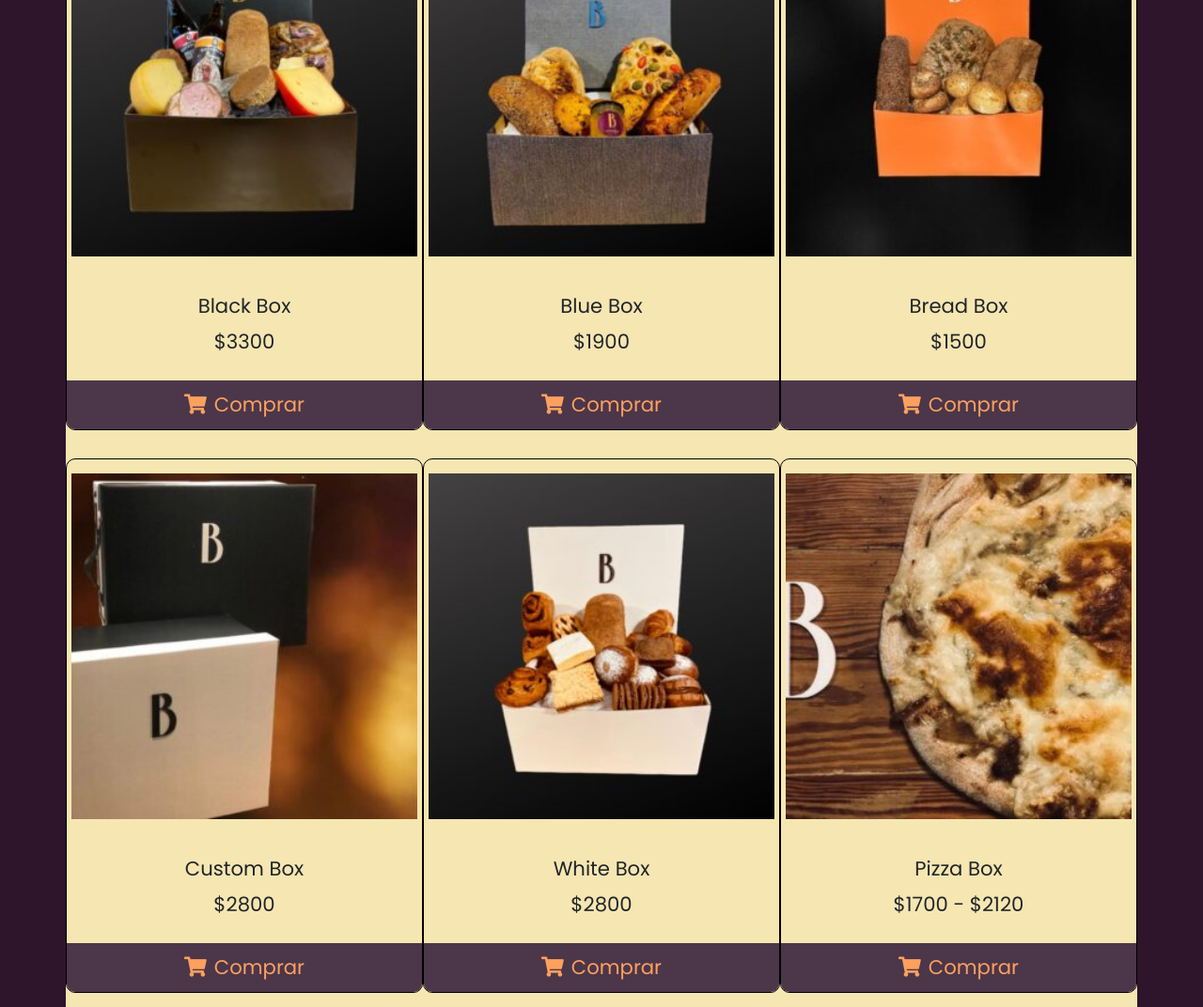
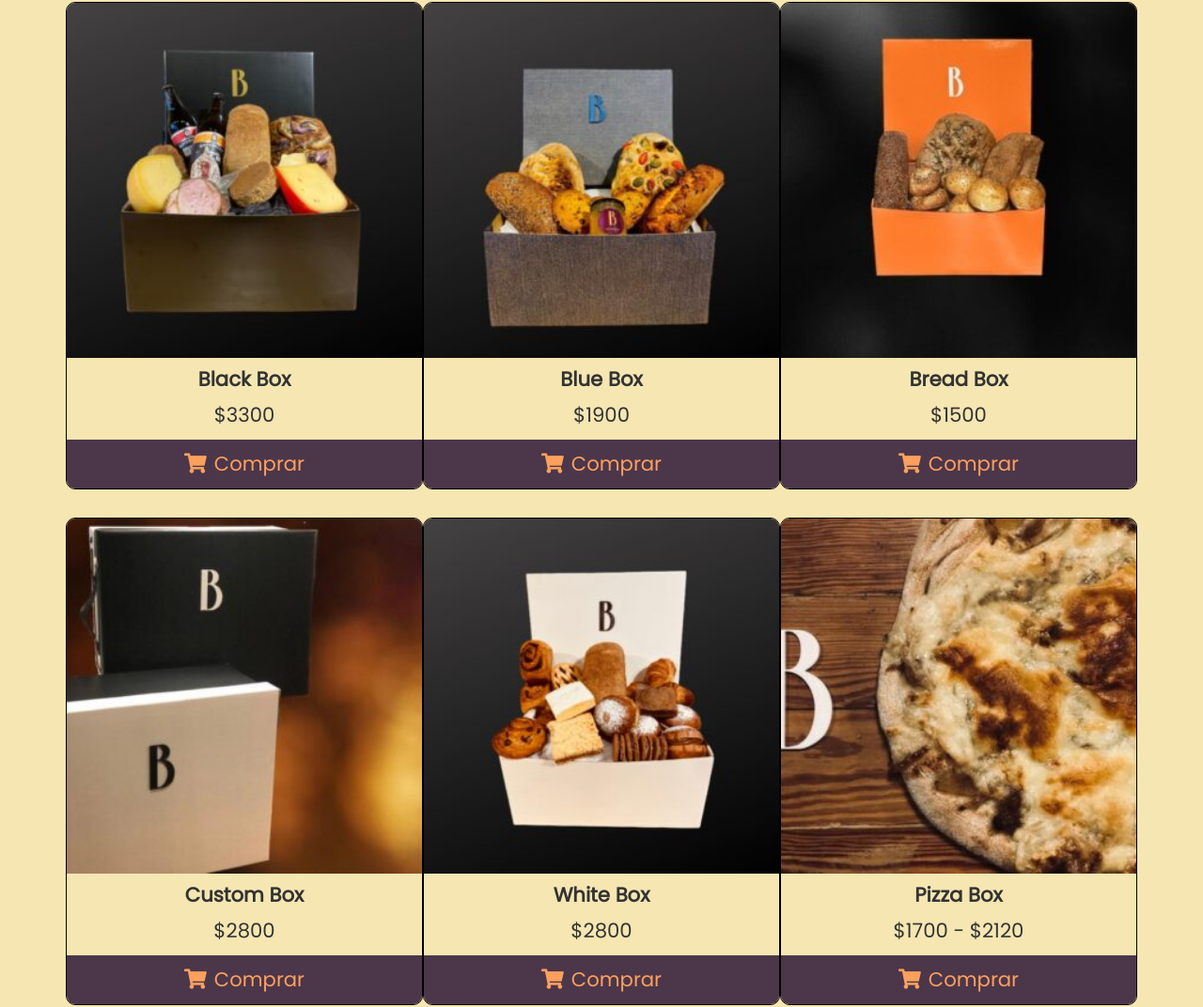
Before and after one commit to nicx-g/bastard-replica, a website: page views/productos.html in a window 1280 px wide. Shown: the part 556-1628 px from the top of the page at 94% size. Drawn offline with Linux system fonts and the light colour scheme.

Commit message:
cambie un par de cosas que me molestaban de productos, elimine 4 colores, quedandome con 11 y no me acuerdo que mas

```diff
--- a/scss/componentes/_global.scss
+++ b/scss/componentes/_global.scss
@@ -91,7 +91,7 @@ body {
   .portada-titulo{
       animation-duration: 2s;
       animation-name: portada-titulo;
-      background-color: $background-color-portada-titulo;
+      background-color: get-opacity(black, .5);
       color: $color-text-base;
       display: inline-block;
       font-family: $main-font-tittle;
@@ -133,7 +133,7 @@ body {
   }
 }
 
-/*index.html y sección final de la mayoríad de views*/
+/*index.html*/
 
 .main-section {
   div{margin: 20px 0;}
@@ -190,43 +190,54 @@ body {
   background-color: $background-color-advertencia-productos;
   color: $color-text-base;
   font-size: 1.525rem;
-  padding: 0 30px;
+  margin: 30px auto;
+  margin-top: 120px;
+  padding: 15px 30px;
   p{font-size: 1.125rem;}
-  h1{margin:0;}
+  h1{
+    margin:0;
+    margin-bottom: 30px;
   }
-
-.odio-grid{ /*cabe aclarar que le voy a cambiar el nombre a futuro jajajaja update: sigo odiando grid. me niego a cambiarle el nombre, aguante flexbox. update2: qué horrible que es esto man, me está agarrando un acv odio las grillas update3: me harté, por hoy, al final usé propiedades de flexbox, no puedo con las grillas*/
+}
+ /*cabe aclarar que le voy a cambiar el nombre a futuro jajajaja update: sigo odiando grid. me niego a cambiarle el nombre, aguante flexbox. update2: qué horrible que es esto man, me está agarrando un acv odio las grillas update3: me harté, por hoy, al final usé propiedades de flexbox, no puedo con las grillas*/
+.odio-grid {
   background-color: $background-color-footer;
-  div{
+    &-item{
         border: 1px solid black;
         border-radius: 10px;
         overflow: hidden;
         margin: 15px 0;
-      padding: 15px 0 0 0;
+        padding:0;
+        img{ width:100%;}
         a{
           background-color: $background-color-advertencia-productos;
           color: $color-text-base;
+          display: inline-block;
           font-size: 1.325rem;
           padding: 10px 0;
           text-align:center;
           text-decoration:none;
+          width:100%;
           &:hover{
             background-color: $black-ponele;
             color: white;
           }
         }
-      div{
+      }
+      &-text{
           border: 0;
           h2, p{
+          color: $black-ponele;
           font-size: 1.325rem;
           margin: 10px 0;
           padding: 0;
           text-align:center;
           }
-      }
+          h2{font-weight: bold;}
       }
     i{padding-right: 8px;}
 }
+
 
 
 .info-salud-content {
@@ -274,7 +285,7 @@ body {
   .seccion-texto{
       margin: 60px 0;
       h2{
-        background-color: $background-color-por-que-bastard-section-nosotros-tittle;
+        background-color: $background-color-advertencia-productos;
         font-size: 1.3rem
       }
       p{font-size: 1rem;}
@@ -367,13 +378,14 @@ body {
       padding: 0 10px;
       }
       a{
-          color: $color-section-gracias;
+          color: $background-color-body;
           font-size: 1.525rem;
           padding: 0 10px;
           text-decoration: none;
+          transition: all .3s ease;
           &:hover{
-            border-bottom: 3px solid #0f030e;
-            color: $color-section-gracias-hover;
+            border-bottom: 3px solid $color-text-base;
+            color: $background-color-menu;
           }
       }
   }
--- a/scss/componentes/_variables.scss
+++ b/scss/componentes/_variables.scss
@@ -14,8 +14,6 @@ $color-text-base-p: #fdb079;
 $color-text-main-span: #ffbb8b;
 $color-text-footer-link: #452b11;
 $color-text-footer-link-hover: #bd7b52;
-$color-section-gracias: #2f152c;
-$color-section-gracias-hover: #110910;
 
 /* background color */
 
@@ -23,9 +21,7 @@ $background-color-body: #2f152c;
 $background-color-menu: #0e060d;
 $background-color-footer: #f6e6b2;
 $background-color-go-top: #e9c988;
-$background-color-portada-titulo: #00000069;
 $background-color-advertencia-productos: #4c364a;
-$background-color-por-que-bastard-section-nosotros-tittle: #271124;
 
 //LISTAS
 
--- a/views/productos.html
+++ b/views/productos.html
@@ -48,55 +48,57 @@
                     <p>El día de entrega lo define Bastard, dependiendo la cantidad de pedidos que tengamos por zona.</p>
                 </div>
             </div>
+            <div class="odio-grid">
                 <div class="container">
-                <div class="row odio-grid">
-                    <div class="col-12 col-md-6 col-lg-4 d-flex justify-content-center flex-column">
+                    <div class="row">
+                        <div class="odio-grid-item col-12 col-md-6 col-lg-4">
                             <img class="img-fluid align-self-center" src="../resources/images/black-box.jpg" alt="Black Box" width="368px" height="auto">
-                        <div>
+                            <div class="odio-grid-text">
                                 <h2>Black Box</h2>
                                 <p>$3300</p>
                             </div>
                             <a href="#"><i class="fas fa-shopping-cart"></i>Comprar</a>
                         </div>
-                    <div class="col-12 col-md-6 col-lg-4  d-flex justify-content-center flex-column">
+                        <div class="odio-grid-item col-12 col-md-6 col-lg-4">
                             <img class="img-fluid align-self-center" src="../resources/images/blue-box.jpg" alt="Blue Box" width="368px" height="auto">
-                        <div>
+                            <div class="odio-grid-text">
                                 <h2>Blue Box</h2>
                                 <p>$1900</p>
                             </div>
                             <a href="#"><i class="fas fa-shopping-cart"></i>Comprar</a>
                         </div>
-                    <div class="col-12 col-md-6 col-lg-4  d-flex justify-content-center flex-column">
+                        <div class="odio-grid-item col-12 col-md-6 col-lg-4">
                             <img class="img-fluid align-self-center" src="../resources/images/bread-box.jpeg" alt="Bread Box" width="368px" height="auto">
-                        <div>
+                            <div class="odio-grid-text">
                                 <h2>Bread Box</h2>
                                 <p>$1500</p>
                             </div>
                             <a href="#"><i class="fas fa-shopping-cart"></i>Comprar</a>
                         </div>
-                    <div class="col-12 col-md-6 col-lg-4  d-flex justify-content-center flex-column">
+                        <div class="odio-grid-item col-12 col-md-6 col-lg-4">
                             <img class="img-fluid align-self-center" src="../resources/images/cuestom-box.jpeg" alt="Custom Box" width="368px" height="auto">
-                        <div>
+                            <div class="odio-grid-text">
                                 <h2>Custom Box</h2>
                                 <p>$2800</p>
                             </div>
                             <a href="#"><i class="fas fa-shopping-cart"></i>Comprar</a>
                         </div>
-                    <div class="col-12 col-md-6 col-lg-4  d-flex justify-content-center flex-column">
+                        <div class="odio-grid-item col-12 col-md-6 col-lg-4">
                             <img class="img-fluid align-self-center" src="../resources/images/white-box.jpg" alt="White Box" width="368px" height="auto">
-                        <div>
+                            <div class="odio-grid-text">
                                 <h2>White Box</h2>
                                 <p>$2800</p>
                             </div>
                             <a href="#"><i class="fas fa-shopping-cart"></i>Comprar</a>
                         </div>
-                    <div class="col-12 col-md-6 col-lg-4  d-flex justify-content-center flex-column">
+                        <div class="odio-grid-item col-12 col-md-6 col-lg-4">
                             <img class="img-fluid align-self-center" src="../resources/images/pizza-box.jpeg" alt="Pizza Box" width="368px" height="auto">
-                        <div>
+                            <div class="odio-grid-text">
                                 <h2>Pizza Box</h2>
                                 <p>$1700 - $2120</p>
                             </div>
                             <a href="#"><i class="fas fa-shopping-cart"></i>Comprar</a>
+                        </div>
                     </div>
                 </div>
             </div>
```
Also changed, not shown: css/styles.css. Lines whose indentation alone changed are shown as unchanged.
